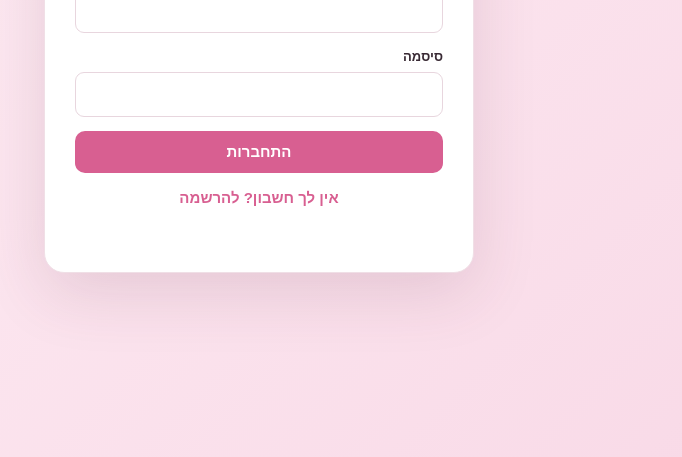
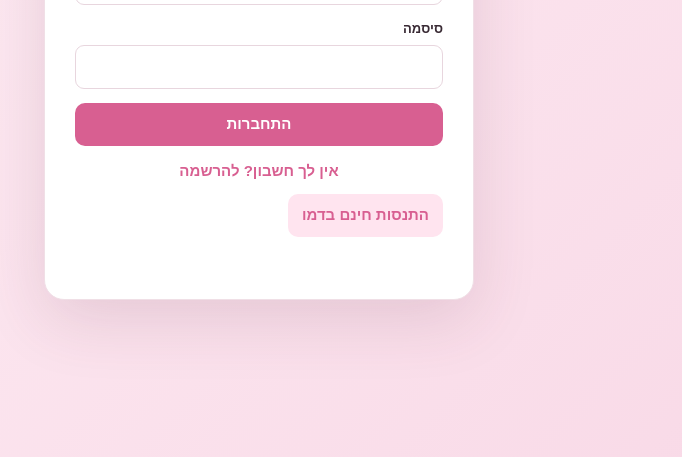
Before and after one commit to robigo/beautyflow, a plain HTML site: page index.html in a window 1280 px wide. Shown: the part 343-800 px from the top of the page, without its empty margins (381-1063 px from the left). Drawn offline with nearby package versions, Linux system fonts and the light colour scheme.

Commit message:
Add password-free demo workspace

```diff
--- a/index.html
+++ b/index.html
@@ -102,5 +102,7 @@ const calendarStyle=document.createElement('style');calendarStyle.textContent=`.
 $('#calendarFilter').onchange=()=>{const selected=$('#calendarFilter').value;if(selected)calendarMonthCursor=new Date(selected+'T12:00:00');renderCalendar()};
 const simplifiedBusinessNav=document.createElement('style');simplifiedBusinessNav.textContent='aside button[data-screen="packages"],aside button[data-screen="admin"]{display:none!important}';document.head.append(simplifiedBusinessNav);
 const restorePlatformAdminNav=document.createElement('style');restorePlatformAdminNav.textContent='body.platform-admin aside button[data-screen="packages"],body.platform-admin aside button[data-screen="admin"]{display:block!important}';document.head.append(restorePlatformAdminNav);const checkPlatformAccess=refreshPlatformAccess;refreshPlatformAccess=async function(){await checkPlatformAccess();document.body.classList.toggle('platform-admin',isPlatformAdmin)};
+const demoParams=new URLSearchParams(window.location.search),demoMode=demoParams.get('demo')==='1';const demoLaunch=document.createElement('button');demoLaunch.type='button';demoLaunch.className='btn secondary';demoLaunch.style.marginTop='12px';demoLaunch.textContent='התנסות חינם בדמו';demoLaunch.onclick=()=>{const url=new URL(window.location.href);url.search='?demo=1';window.location.href=url.toString()};if(!demoMode)$('#ownerAuth').append(demoLaunch);if(demoMode){currentUser={id:'demo-owner',email:'demo@beautyflow.local'};isPlatformAdmin=false;document.body.classList.remove('platform-admin');businesses=[{id:'demo-salon',name:'סטודיו נועה — דמו',type:'עסק יופי וטיפוח',ownerId:'demo-owner'}];activeBusinessId='demo-salon';data=JSON.parse(JSON.stringify(seed));data.settings.businessName='סטודיו נועה — דמו';data.settings.businessType='עסק יופי וטיפוח';data.settings.brandColor='#d85f91';$('#authGate').classList.add('hide');render();show('dashboard')}
+const normalWorkspaceEntry=showWorkspace;showWorkspace=async function(){if(demoMode)return;return normalWorkspaceEntry()};
 </script>
 </body></html>
```
